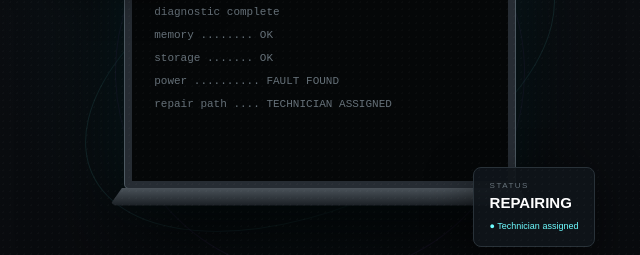
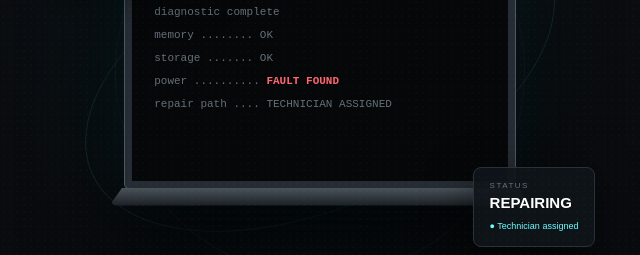
Before and after one commit to TheImpossibleTechnicians/TheImpossibleTechnicians.github.io, a plain HTML site: page index.html in a window 1280 px wide. Shown: the part 358-613 px from the top of the page, 595-1235 px from the left. Drawn offline with Linux system fonts and the light colour scheme.

Commit message:
Add files via upload

```diff
--- a/index.html
+++ b/index.html
@@ -31,7 +31,7 @@
 <span id="diag-line-1">checking hardware...</span>
 <span id="diag-line-2">memory ........ OK</span>
 <span id="diag-line-3">storage ....... OK</span>
-<span id="diag-line-4">power .......... FAULT FOUND</span>
+<span id="diag-line-4">power .......... <strong>FAULT FOUND</strong></span>
 <span id="diag-line-5">repair path .... READY</span>
 </div></div><div class="base"></div></div>
 <div class="floating-card card-a"><small>DIAGNOSIS</small><strong id="diag-card-value">FOUND</strong><span id="diag-card-note">✓ Hardware fault</span></div><div class="floating-card card-b"><small>STATUS</small><strong id="diag-status-value">REPAIRING</strong><span id="diag-status-note">● Technician assigned</span></div>
@@ -206,7 +206,14 @@ form?.addEventListener("submit",async(event)=>{
     statusNote.textContent = "● Preparing repair path";
     let step = 0;
     const paint = () => {
-      scanSteps[step].forEach((value, index) => { lines[index].textContent = value; });
+      scanSteps[step].forEach((value, index) => {
+        if (index === 3 && value.includes("FAULT FOUND")) {
+          // Keep only the fault label red, matching the original laptop display.
+          lines[index].innerHTML = value.replace("FAULT FOUND", "<strong>FAULT FOUND</strong>");
+        } else {
+          lines[index].textContent = value;
+        }
+      });
       if (step === scanSteps.length - 1) {
         clearInterval(stepTimer);
         indicator.textContent = "● LIVE";
```
